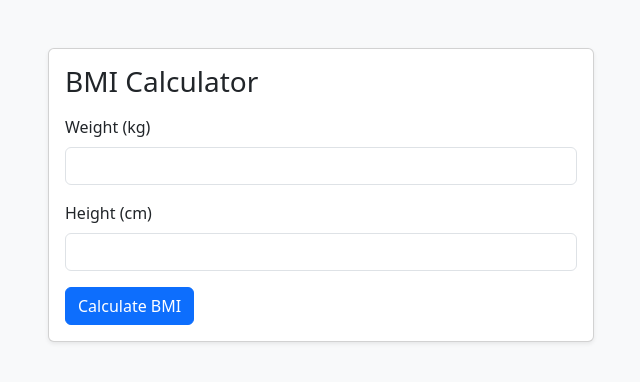
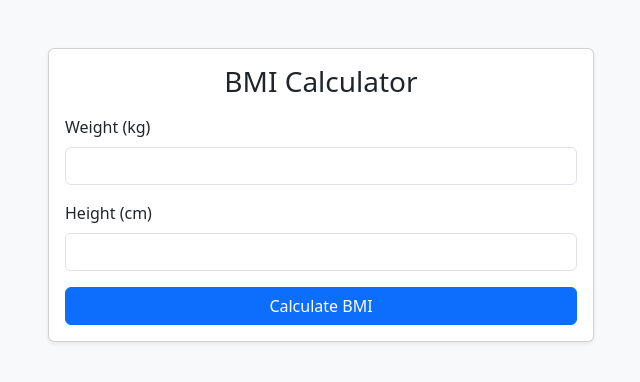
Before and after one commit to MrMuraliS/BMICalculator, a Flask app: page / in a window 1280 px wide. Shown: the top 382 px of the page, without its empty margins (319-959 px from the left). Run offline with Flask 3, Linux system fonts and the light colour scheme.

Commit message:
Modified UI

```diff
--- a/templates/index.html
+++ b/templates/index.html
@@ -12,9 +12,9 @@
       <div class="col-md-6">
         <div class="card shadow-sm">
           <div class="card-body">
-            <h3 class="mb-3">BMI Calculator</h3>
+            <h3 class="mb-3 text-center">BMI Calculator</h3>
 
-            <form method="POST" action="/calculate">
+            <form method="POST" action="/calculate" id="bmiForm">
               <div class="mb-3">
                 <label class="form-label">Weight (kg)</label>
                 <input type="number" step="any" name="weight" class="form-control" required />
@@ -25,18 +25,54 @@
                 <input type="number" step="any" name="height" class="form-control" required />
               </div>
 
-              <button class="btn btn-primary" type="submit">Calculate BMI</button>
+              <button class="btn btn-primary w-100" type="submit">Calculate BMI</button>
             </form>
 
-            {% if result %}
-            <hr>
-            <h5>Your BMI: {{ result.bmi }}</h5>
-            <p>Category: {{ result.category }}</p>
-            {% endif %}
+            <!-- Output Section -->
+            <div id="bmiResult" class="alert alert-info mt-4 text-center d-none">
+              Your BMI will appear here.
+            </div>
           </div>
         </div>
       </div>
     </div>
   </div>
+
+  <script>
+  document.getElementById('bmiForm').addEventListener('submit', function(event) {
+    event.preventDefault();
+
+    const weight = parseFloat(event.target.weight.value);
+    const height = parseFloat(event.target.height.value) / 100; // Convert cm to meters
+
+    if (weight > 0 && height > 0) {
+      const bmi = (weight / (height * height)).toFixed(2);
+      const resultDiv = document.getElementById('bmiResult');
+
+      // Determine BMI category and set color
+      let category = '';
+      let colorClass = '';
+
+      if (bmi < 18.5) {
+        category = 'Underweight';
+        colorClass = 'alert-warning'; // Yellow
+      } else if (bmi >= 18.5 && bmi < 24.9) {
+        category = 'Normal weight';
+        colorClass = 'alert-success'; // Green
+      } else if (bmi >= 25 && bmi < 29.9) {
+        category = 'Overweight';
+        colorClass = 'alert-primary'; // Blue
+      } else {
+        category = 'Obesity';
+        colorClass = 'alert-danger'; // Red
+      }
+
+      // Update result text and color
+      resultDiv.textContent = `Your BMI is ${bmi} (${category})`;
+      resultDiv.className = `alert mt-4 text-center ${colorClass}`; // Reset and apply new class
+      resultDiv.classList.remove('d-none');
+    }
+  });
+</script>
 </body>
 </html>
```
Also changed, not shown: 1 other file.
